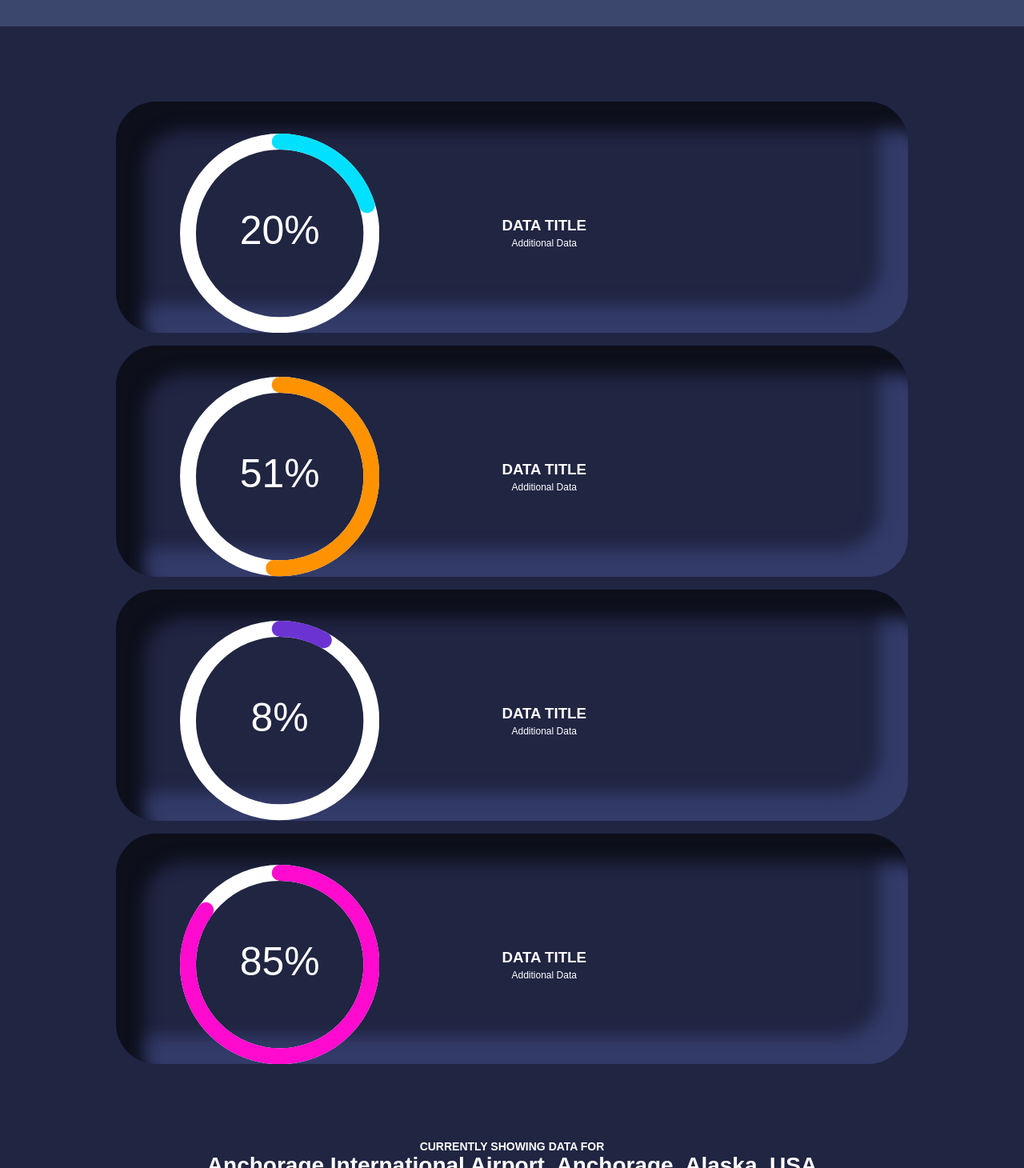
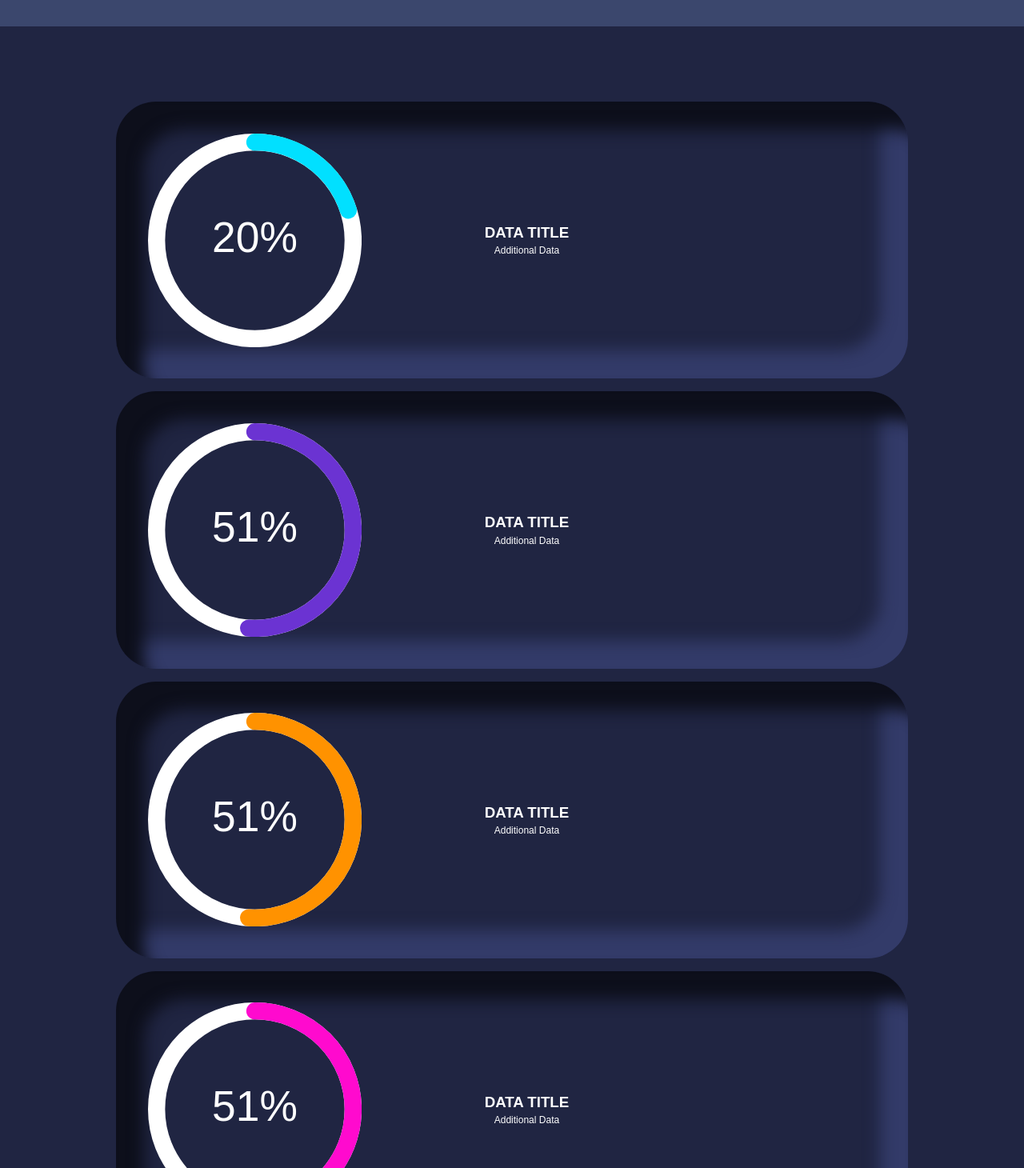
Before and after one commit to cynthiablack/aurora-society, a React (Vite) app in the folder vite-project/: page / in a window 1280 px wide. Shown: the part 70-1530 px from the top of the page at 80% size. Built offline with nearby package versions, Linux system fonts and the light colour scheme.

Commit message:
Component spacing now even

```diff
--- a/vite-project/src/App.css
+++ b/vite-project/src/App.css
@@ -10,8 +10,6 @@
 }
 
 :root {
-  /* background-color: #16161a;
-  color: #fffffe; */
   background-color: #202542;
   color: #ffffff;
   font-family: "Montserrat", sans-serif;
--- a/vite-project/src/components/Data.jsx
+++ b/vite-project/src/components/Data.jsx
@@ -9,11 +9,7 @@ function Data(props) {
             <CircularProgressbar
                 value={percentage}
                 text={`${percentage}%`}
-                styles={{
-                    path: {
-                        stroke: `{props.color}`
-                    }
-                }}
+                className={props.color}
             />
             <div className="data--text">
                 <h3>Data Title</h3>
--- a/vite-project/src/components/Main.jsx
+++ b/vite-project/src/components/Main.jsx
@@ -1,5 +1,5 @@
 import React from "react"
-// import Data from "./Data"
+import Data from "./Data"
 import { CircularProgressbar } from 'react-circular-progressbar'; // delete me!
 
 export default function Main() {
@@ -7,99 +7,22 @@ export default function Main() {
     return (
         <main>
             <section id="data" className="data--container">
-                {/* <Data
+                <Data
                     percentage={20}
+                    color="CircularProgressbar"
                 />
                 <Data
                     percentage={51}
-                    color="#ff9200;"
+                    color="CircularProgressbar CircularProgressbar-purple"
                 />
                 <Data
-                    percentage={2}
-                    color="#6B33D2;"
+                    percentage={51}
+                    color="CircularProgressbar CircularProgressbar-orange"
                 />
                 <Data
-                    percentage={82}
-                    color="#FF0ACE;"
-                /> */}
-                <div className="data--contents">
-                    <CircularProgressbar
-                        value={20}
-                        text={`${20}%`}
-                    />
-                    <div className="data--text">
-                        <h3>Data Title</h3>
-                        <p>Additional Data</p>
-                    </div>
-                </div>
-                <div className="data--contents">
-                    <CircularProgressbar
-                        value={51}
-                        text={`${51}%`}
-                        className="CircularProgressbar CircularProgressbar-orange"
-                    />
-                    <div className="data--text">
-                        <h3>Data Title</h3>
-                        <p>Additional Data</p>
-                    </div>
-                </div>
-                <div className="data--contents">
-                    <CircularProgressbar
-                        value={8}
-                        text={`${8}%`}
-                        className="CircularProgressbar CircularProgressbar-purple"
-                    />
-                    <div className="data--text">
-                        <h3>Data Title</h3>
-                        <p>Additional Data</p>
-                    </div>
-                </div>
-                <div className="data--contents">
-                    <CircularProgressbar
-                        value={85}
-                        text={`${85}%`}
-                        className="CircularProgressbar CircularProgressbar-pink"
-                    />
-                    <div className="data--text">
-                        <h3>Data Title</h3>
-                        <p>Additional Data</p>
-                    </div>
-                </div>
-                {/* <h2>Current Forecast</h2>
-                <div className="data--detail">
-                    <img src="" alt="" id="aurora-image" />
-					<h3>30 Minute Forecast</h3>
-                </div>
-                <div>
-                    <img src="" alt="" id="weather-image" class="icon" />
-					<h3>Cloud Cover</h3>
-                    <svg className="svg-indicator">
-                        <circle className="svg-indicator-track" />
-                        <circle className="svg-indicator-indication" />
-                    </svg>
-					<ul>
-						<li id="cloud-cover"></li>
-						<li id="visibility"></li>
-					</ul>
-                </div>
-                <div>
-                    <img src="" alt="" id="moon-image" class="icon" />
-					<h3>Moon Phase</h3>
-					<ul>
-						<li id="moon-phase"></li>
-						<li id="moon-brightness"></li>
-						<li id="moonrise"></li>
-					</ul>
-                </div>
-                <div>
-                    <img src="images/moon.png" class="icon" />
-					<h3>Hours of Darkness</h3>
-					<ul>
-						<li id="sunset"></li>
-						<li id="sunrise"></li>
-						<li id="night-length"></li>
-					</ul>
-                </div> */}
+                    percentage={51}
+                    color="CircularProgressbar-pink"
+                />
             </section>
             <section id="status">
                 <h3 className="location--label">Currently showing data for </h3>
--- a/vite-project/src/index.css
+++ b/vite-project/src/index.css
@@ -4,8 +4,6 @@ nav {
   padding: 1.5% 5%;
   min-height: 6vh;
   width: 100%;
-  /* background-color: #242629;
-  box-shadow: 0 3px 8px #72757e; */
   background-color: #3b476d;
 
   display: flex;
@@ -90,14 +88,11 @@ p {
 /** Graphics **/
 .data--contents {
   margin-top: 2vh;
-  padding: 4% 8% 0 8%;
+  padding: 4% 6% 4% 4%;
   display: flex;
   align-items: center;
 
   border-radius: 50px;
-  /* background: #242629;
-  box-shadow: inset 20px 20px 13px #0e0f10,
-            inset -20px -20px 13px #3a3d42; */
   background: #202542;
   box-shadow: inset 35px 35px 20px #0d0f1b,
               inset -35px -35px 20px #333b69;
```
